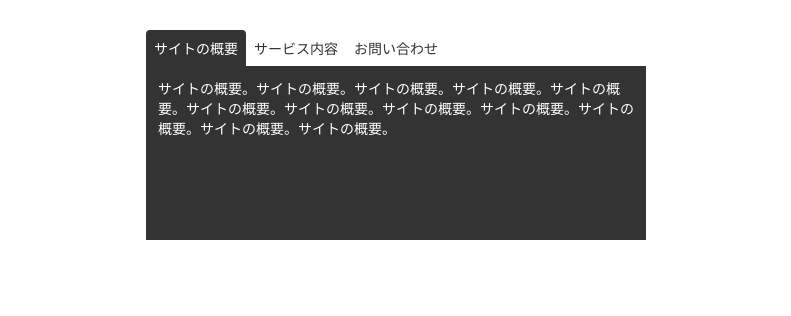
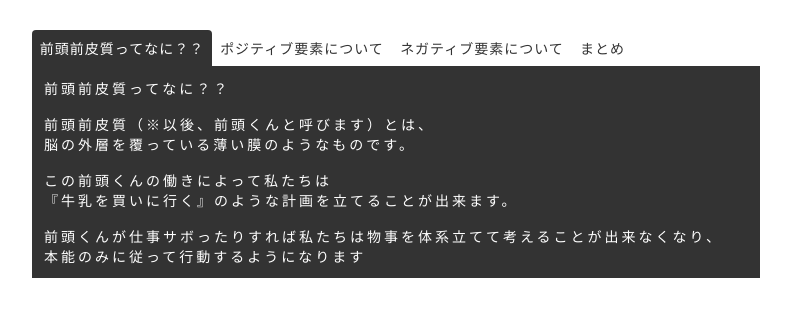
Before and after one commit to onumahirohisa/ofgame, a plain HTML site: page index.html in a window 1280 px wide. Shown: the whole page, without its empty margins (244-1035 px from the left). Drawn offline with Linux system fonts and the light colour scheme.

Commit message:
tab_menu

```diff
--- a/CSS/style.css
+++ b/CSS/style.css
@@ -3,8 +3,8 @@ body {
 }
 
 .container {
+  width: 728px;
   margin: 30px auto;
-  width: 500px;
 }
 
 .menu {
@@ -12,35 +12,43 @@ body {
   padding: 0;
   margin: 0;
   display: flex;
+  letter-spacing: 1px;
 }
 
-.menu li a {
-  width: 100px;
+.menu a {
+  width: 180px;
   display: inline-block;
   text-align: center;
+  text-decoration: none;
   padding: 8px 0;
   color: #333;
-  text-decoration: none;
   border-radius: 4px 4px 0 0;
 }
-.menu li a.active {
+
+.menu a.active {
+  color: #fff;
   background: #333;
-  color: #fff;
 }
 
-.menu li a:not(.active):hover {
+.menu a.left {
+  display: flex;
+  padding-left: 8px;
+}
+
+.menu a:not(.active):hover {
   opacity: 0.5;
   transition: opacity 0.4s;
 }
 
 .content.active {
+  color: #fff;
   background: #333;
-  color: #fff;
-  height: 150px;
-  padding: 12px;
   display: block;
+  min-height: 150px;
 }
 
 .content {
   display: none;
+  padding: 12px;
+  letter-spacing: 3px;
 }
--- a/index.html
+++ b/index.html
@@ -2,32 +2,56 @@
 <html lang="ja">
 
 <head>
-    <meta charset="utf-8">
-    <title>Tab Menu2</title>
+    <meta charset="UTF-8">
+    <meta name="viewport" content="width=device-width, initial-scale=1.0">
+    <title>tabu menuカスタマイズ</title>
     <link rel="stylesheet" href="CSS/style.css">
 </head>
 
 <body>
     <div class="container">
         <ul class="menu">
-            <li><a href="#" class="active" data-id="about">サイトの概要</a></li>
-            <li><a href="#" data-id="service">サービス内容</a></li>
-            <li><a href="#" data-id="contact">お問い合わせ</a></li>
+            <li><a href="#" class="active" data-id="prefrontal-cortex">前頭前皮質ってなに？？</a></li>
+            <li><a href="#" data-id="positive-factor">ポジティブ要素について</a></li>
+            <li><a href="#" data-id="negative-factor">ネガティブ要素について</a></li>
+            <li><a href="#" class="left" data-id="conclude">まとめ</a></li>
         </ul>
 
-        <section class="content active" id="about">
-            サイトの概要。サイトの概要。サイトの概要。サイトの概要。サイトの概要。サイトの概要。サイトの概要。サイトの概要。サイトの概要。サイトの概要。サイトの概要。サイトの概要。
+        <section class="content active" id="prefrontal-cortex">
+            前頭前皮質ってなに？？<br>
+            <br>前頭前皮質（※以後、前頭くんと呼びます）とは、<br>脳の外層を覆っている薄い膜のようなものです。<br>
+
+
+            <br>この前頭くんの働きによって私たちは<br>
+            『牛乳を買いに行く』のような計画を立てることが出来ます。<br>
+
+            <br>前頭くんが仕事サボったりすれば私たちは物事を体系立てて考えることが出来なくなり、<br>本能のみに従って行動するようになります
         </section>
 
-        <section class="content" id="service">
-            サービス内容。サービス内容。サービス内容。サービス内容。サービス内容。サービス内容。サービス内容。サービス内容。サービス内容。サービス内容。サービス内容。サービス内容。
+        <section class="content" id="positive-factor">
+            ポジティブ要素とは<br>
+
+            <br>ストレス要因の一つで
+
+            簡単に言うと
+            前頭くんを上手く働かせるための【アメ】の役割を果たします
         </section>
 
-        <section class="content" id="contact">
-            お問い合わせ。お問い合わせ。お問い合わせ。お問い合わせ。お問い合わせ。お問い合わせ。お問い合わせ。お問い合わせ。お問い合わせ。お問い合わせ。お問い合わせ。お問い合わせ。
+        <section class="content" id="negative-factor">
+            ネガティブ要素とは<br>
+
+            <br>ストレス要因の一つで
+
+            簡単に言うと
+            前頭くんを上手く働かせるための【ムチ】の役割を果たします
+        </section>
+
+        <section class="content" id="conclude">
+            まとめ<br>
+
+            <br>ポジティブ要素とネガティブ要素を上手く活用して前頭くん( ※前頭前皮質 )』に沢山働いて貰いましょう！！
         </section>
     </div>
-
     <script src="js/main.js"></script>
 </body>
 
--- a/js/main.js
+++ b/js/main.js
@@ -3,7 +3,6 @@
 {
   const menuItems = document.querySelectorAll(".menu li a");
   const contents = document.querySelectorAll(".content");
-
   menuItems.forEach((clickedItem) => {
     clickedItem.addEventListener("click", (e) => {
       e.preventDefault();
@@ -11,11 +10,13 @@
       menuItems.forEach((item) => {
         item.classList.remove("active");
       });
+
       clickedItem.classList.add("active");
 
       contents.forEach((content) => {
         content.classList.remove("active");
       });
+
       document.getElementById(clickedItem.dataset.id).classList.add("active");
     });
   });
```
